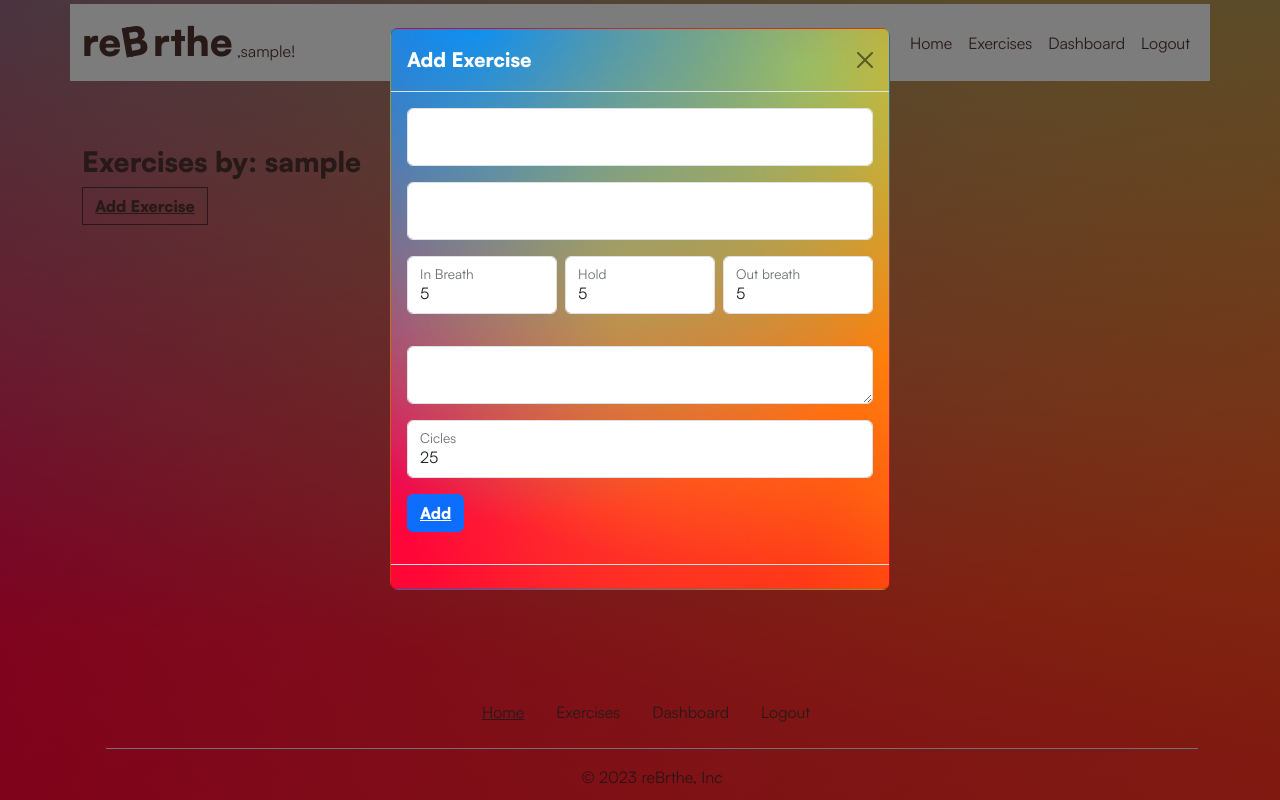
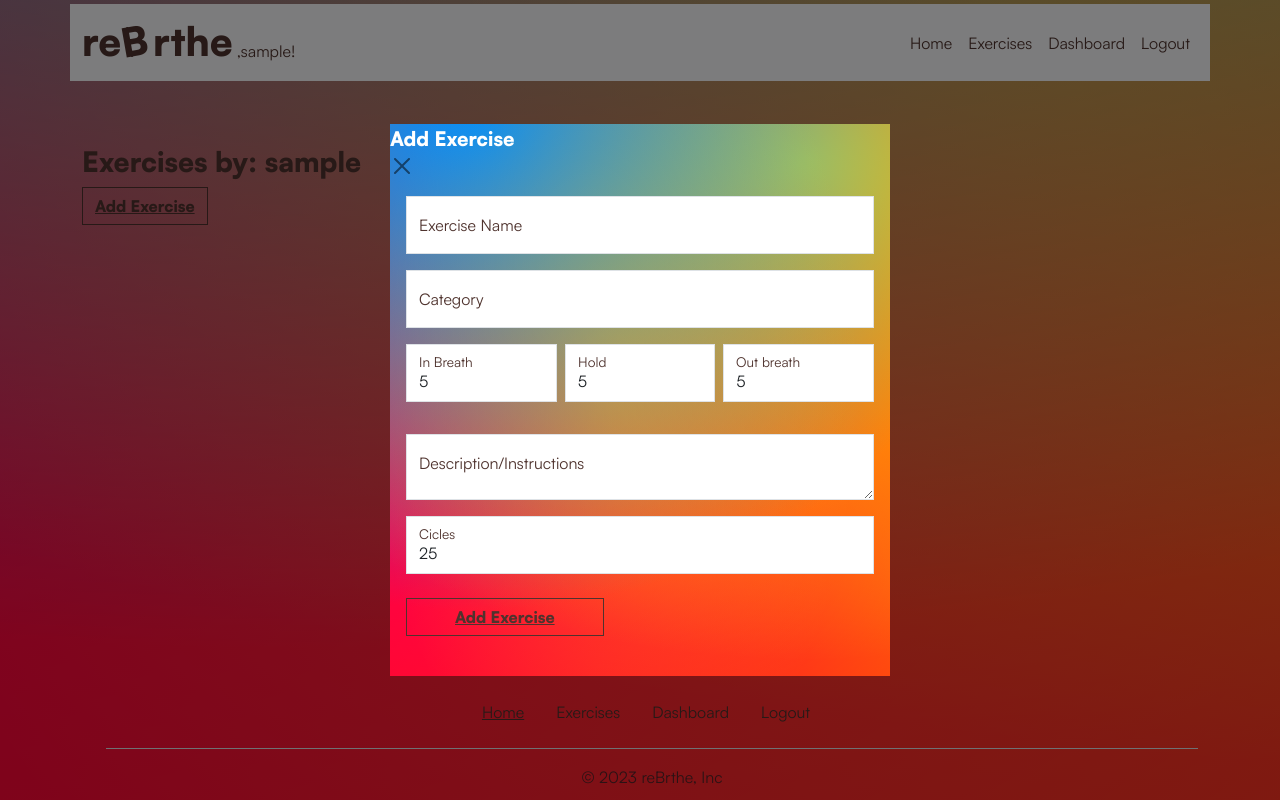
Before and after one commit to antoniodegou/mod3_rebrthe_mongo, a Flask app: page /profile/1 in a window 1280 px wide, after a click on "Add Exercise". Run offline with Flask 3, Linux system fonts and the light colour scheme; the visitor is signed in with stand-in values (Sample User, id 1); a database or web service that is not in the repository returns one stand-in record (values such as "Sample title"); some libraries are stand-ins or nearby versions.

Commit message:
added cosmetic changes to profile page modals

```diff
--- a/templates/dashboard.html
+++ b/templates/dashboard.html
@@ -22,7 +22,7 @@
                 <p class="ms-3 text-uppercase">IN: {{exercise.in}} HOLD: {{exercise.hold}} OUT: {{exercise.out}} - {{exercise.cycles}} Times</p>
 
                 <div class="input-group-append m-3">
-                    <button type="button"   class="btn btn-outline-primary exercise-button rounded-0" data-bs-toggle="modal" data-bs-target="#exerciseModal222"
+                    <button type="button"   class="btn btn-outline-primary colorDark exercise-button button-hover thick-text rounded-0 dark-border me-5" data-bs-toggle="modal" data-bs-target="#exerciseModal222"
                     data-exercise-id="{{ exercise._id }}"
                     data-exercise-title="{{ exercise.exercise_name }}"
                     data-exercise-description="{{ exercise.instructions }}"
@@ -38,23 +38,40 @@
                 <div class="accordion-body">
                     <p> Description: {{exercise.instructions}}<br></p>
                     <div class="input-group-append m-3 ms-0">
-                        <button class="btn btn-outline-primary rounded-0 me-3" type="button" id="search-btn" data-bs-toggle="modal" data-bs-target="#exampleModalEdit_{{exercise._id}}" data-bs-backdrop="static" data-exercise-id="{{ exercise._id }}">Edit</button>
-                        <button class="btn btn-outline-primary rounded-0 me-3" type="button">
-                            <a href="{{ url_for('delete_task', exercise_id=exercise['_id'], username=session['user']) }}" class="btn-small green accent-4">Delete</a>
-                        </button>
+                        <button class="btn btn-outline-primary colorDark exercise-button button-hover thick-text rounded-0 dark-border me-5" type="button" id="search-btn" data-bs-toggle="modal" data-bs-target="#exampleModalEdit_{{exercise._id}}" data-bs-backdrop="static" data-exercise-id="{{ exercise._id }}">Edit</button>
+                        <button type="button" class="btn btn-outline-primary dark-border button-hover  colorDark rounded-0 me-3 thick-text" data-bs-toggle="modal" data-bs-target="#deleteModal{{exercise._id}}"> Delete it?  </button>
                     </div>
                 </div>
             </div>
         </div>
     </div>
 
+      <!-- DELETE Modal -->
+      <div class="modal fade" id="deleteModal{{exercise._id}}" tabindex="-1" aria-labelledby="deleteModalLabel" aria-hidden="true">
+        <div class="modal-dialog  modal-dialog-centered modal-dialog-scrollable">
+          <div class="modal-content rounded-0 border-0 ">
 
+            <div class="modal-body d-flex justify-content-center row flex-column">
+                <div class="col-12    d-flex justify-content-center mb-5  mt-5">
+                    <h2>Are you sure?</h2>
+                </div>
+                <div class="col-12 d-flex justify-content-center mb-5">
+                    <button type="button" class="btn btn-outline-primary dark-border button-hover thick-text colorDark rounded-0 me-5"  data-bs-dismiss="modal"> No</button>
+                    <button class="btn btn-outline-primary dark-border button-hover thick-text   rounded-0 me-3 " type="button">
+                    <a href="{{ url_for('delete_task', exercise_id=exercise['_id'], username=session['user']) }}" class="btn-small green accent-4 exercise-button  thick-text colorDark button-hover dark-border">Yes</a>
+                    </button>
+                </div>
+            </div>
+
+          </div>
+        </div>
+      </div>
 
 
     <!-- Modal EDIT -->
     <div class="modal fade" id="exampleModalEdit_{{exercise._id}}" tabindex="-1" aria-labelledby="exampleModalLabel" aria-hidden="true" data-bs-backdrop="static" >
-        <div class="modal-dialog">
-        <div class="modal-content">
+        <div class="modal-dialog  modal-dialog-centered modal-dialog-scrollable">
+        <div class="modal-content rounded-0 border-0">
             <div class="modal-header">
                 <h1 class="modal-title fs-5" id="exampleModalLabel">Add Exercise</h1>
                 <button type="button" class="btn-close" data-bs-dismiss="modal" aria-label="Close"></button>
@@ -63,43 +80,44 @@
                 <form method="POST" action="{{ url_for('manage_task', identifier=exercise['_id']) }}">
                     <h1>{{exercise.exercise_name}}</h1>
                     <div class="form-floating mb-3">
-                        <input type="text" class="form-control" id="exercise_name" name="exercise_name" placeholder="{{exercise.exercise_name}}" value="{{exercise.exercise_name}}">
-                        <label for="exercise_name">Exercise Name</label>
+                        <input type="text" class="form-control rounded-0" id="exercise_name" name="exercise_name" placeholder="{{exercise.exercise_name}}" value="{{exercise.exercise_name}}">
+                        <label for="exercise_name" class="rounded-0">Exercise Name</label>
                     </div>
                     <div class="form-floating mb-3">
-                        <input type="text" class="form-control" id="category_name" name="category_name" placeholder="{{exercise.category_name}}" value="{{exercise.category_name}}">
-                        <label for="category_name">Category</label>
+                        <input type="text" class="form-control rounded-0" id="category_name" name="category_name" placeholder="{{exercise.category_name}}" value="{{exercise.category_name}}">
+                        <label for="category_name" class="rounded-0">Category</label>
                     </div>
                     <div class="row g-2 mb-3">
                         <div class="col-md">
                             <div class="form-floating">
-                            <input type="number" class="form-control" id="in" name="in" placeholder="5" value="{{exercise.in}}">
-                            <label for="in">In Breath</label>
+                                <input type="number" class="form-control rounded-0" id="in" name="in" placeholder="5" value="{{exercise.in}}">
+                                <label for="in" class="rounded-0">In Breath</label>
                             </div>
                         </div>
                         <div class="col-md">
                             <div class="form-floating">
-                            <input type="number" class="form-control" id="hold" name="hold" placeholder="5" value="{{exercise.hold}}">
-                            <label for="hold">Hold</label>
+                                <input type="number" class="form-control rounded-0" id="hold" name="hold" placeholder="5" value="{{exercise.hold}}">
+                                <label for="hold" class="rounded-0">Hold</label>
                             </div>
                         </div>
                         <div class="col-md">
                             <div class="form-floating">
-                            <input type="number" class="form-control" id="out" name="out" placeholder="5" value="{{exercise.out}}">
-                            <label for="out">Out breath</label>
+                                <input type="number" class="form-control rounded-0" id="out" name="out" placeholder="5" value="{{exercise.out}}">
+                                <label for="out" class="rounded-0">Out breath</label>
                             </div>
                         </div>
                     </div>
                     <div class="form-floating mb-3">
-                    <textarea class="form-control" placeholder="Leave a comment here" id="instructions" name="instructions">{{exercise.instructions}}</textarea>
-                    <label for="instructions">Description/Instructions</label>
+                        <textarea class="form-control rounded-0 pb-5" placeholder="Leave a comment here" id="instructions" name="instructions" rows="20">{{exercise.instructions}}</textarea>
+                        <label for="instructions" class="rounded-0">Description/Instructions</label>
                     </div>
                     <div class="form-floating mb-3">
-                    <input type="number" class="form-control" id="cycles" name="cycles" placeholder="25" value="{{exercise.cycles}}">
-                    <label for="cycles">Cicles</label>
+                        <input type="number" class="form-control rounded-0" id="cycles" name="cycles" placeholder="25" value="{{exercise.cycles}}">
+                        <label for="cycles" class="rounded-0">Cicles</label>
                     </div>
-                    <button type="submit" class="btn btn-primary rounded-0" data-bs-dismiss="modal">Add</button>
-
+                    <div class="mb-4 mt-4">
+                        <button type="submit" class="btn btn-outline-primary dark-border button-hover thick-text colorDark rounded-0 me-5" data-bs-dismiss="modal">Edit Exercise</button>
+                    </div>
                 </form>
             </div>
         </div>
@@ -115,58 +133,57 @@
 
 <!-- Modal ADD -->
 <div class="modal fade" id="exampleModal" tabindex="-1" aria-labelledby="exampleModalLabel" aria-hidden="true" data-bs-backdrop="static" >
-   <div class="modal-dialog">
-      <div class="modal-content">
-         <div class="modal-header">
-            <h1 class="modal-title fs-5" id="exampleModalLabel">Add Exercise</h1>
+   <div class="modal-dialog modal-dialog-centered">
+      <div class="modal-content rounded-0 border-0  ">
+         <div class=" ">
+            <h1 class="modal-title fs-5 " id="exampleModalLabel">Add Exercise</h1>
             <button type="button" class="btn-close" data-bs-dismiss="modal" aria-label="Close"></button>
          </div>
          <div class="modal-body">
             <form method="POST" action="{{ url_for('manage_task', identifier='new')}}">
                <div class="form-floating mb-3">
-                  <input type="text" class="form-control" id="exercise_name" name="exercise_name" placeholder="Exercise 1">
-                  <label for="exercise_name">Exercise Name</label>
+                  <input type="text" class="form-control colorDark rounded-0" id="exercise_name" name="exercise_name" placeholder="Exercise 1">
+                  <label for="exercise_name" class="colorDark">Exercise Name</label>
                </div>
                <div class="form-floating mb-3">
-                  <input type="text" class="form-control" id="category_name" name="category_name" placeholder="Health">
-                  <label for="category_name">Category</label>
+                  <input type="text" class="form-control colorDark rounded-0" id="category_name" name="category_name" placeholder="Health">
+                  <label for="category_name"  class="colorDark">Category</label>
                </div>
                <div class="row g-2 mb-3">
                   <div class="col-md">
                      <div class="form-floating">
-                        <input type="number" class="form-control" id="in" name="in" placeholder="5" value="5">
-                        <label for="in">In Breath</label>
+                        <input type="number" class="form-control rounded-0" id="in" name="in" placeholder="5" value="5">
+                        <label for="in"  class="colorDark">In Breath</label>
                      </div>
                   </div>
                   <div class="col-md">
                      <div class="form-floating">
-                        <input type="number" class="form-control" id="hold" name="hold" placeholder="5" value="5">
-                        <label for="hold">Hold</label>
+                        <input type="number" class="form-control rounded-0" id="hold" name="hold" placeholder="5" value="5">
+                        <label for="hold"  class="colorDark">Hold</label>
                      </div>
                   </div>
                   <div class="col-md">
                      <div class="form-floating mb-3">
-                        <input type="number" class="form-control" id="out" name="out" placeholder="5" value="5">
-                        <label for="out">Out breath</label>
+                        <input type="number" class="form-control rounded-0" id="out" name="out" placeholder="5" value="5">
+                        <label for="out"  class="colorDark">Out breath</label>
                      </div>
                   </div>
                </div>
                <div class="form-floating mb-3">
-                  <textarea class="form-control" placeholder="Leave a comment here" id="instructions" name="instructions"></textarea>
-                  <label for="instructions">Description/Instructions</label>
+                  <textarea rows="40" class="form-control rounded-0 pb-5"  placeholder="Leave a comment here" id="instructions" name="instructions" ></textarea>
+                  <label for="instructions"  class="colorDark">Description/Instructions</label>
                </div>
                <div class="form-floating mb-3">
-                  <input type="number" class="form-control mb-3" id="cycles" name="cycles" placeholder="25" value="25"  >
-                  <label for="cycles">Cicles</label>
+                  <input type="number" class="form-control mb-3 rounded-0" id="cycles" name="cycles" placeholder="25" value="25"  >
+                  <label for="cycles"  class="colorDark">Cicles</label>
                </div>
-               <button type="submit" class="btn btn-primary mb-3" data-bs-dismiss="modal">Add</button>
+               <div class="mt-4 mb-4">
+               <button type="submit" class="btn  dark-border button-hover thick-text colorDark rounded-0 me-5 ps-5 pe-5" data-bs-dismiss="modal">Add Exercise</button>
+            </div>
 
             </form>
          </div>
-         <div class="modal-footer">
-            <!-- <button type="button" class="btn btn-secondary" data-bs-dismiss="modal">Close</button> -->
-            <!-- <button type="submit" class="btn btn-primary" data-bs-dismiss="modal">Add</button> -->
-         </div>
+
       </div>
    </div>
 </div>
@@ -174,8 +191,8 @@
 
 <!-- Modal PLAY2 -->
 <div class="modal fade" id="exerciseModal222" tabindex="-1" aria-labelledby="exerciseModalLabel" aria-hidden="true">
-    <div class="modal-dialog" style="height: 80vh; overflow-y: auto;">
-      <div class="modal-content">
+    <div class="modal-dialog    modal-dialog-centered modal-dialog-scrollable"  >
+      <div class="modal-content rounded-0 border-0">
         <div class="modal-header">
 
           <h5 class="modal-title exercise-title"></h5>
```
Also changed, not shown: 1 other file. Lines whose indentation alone changed are shown as unchanged.
